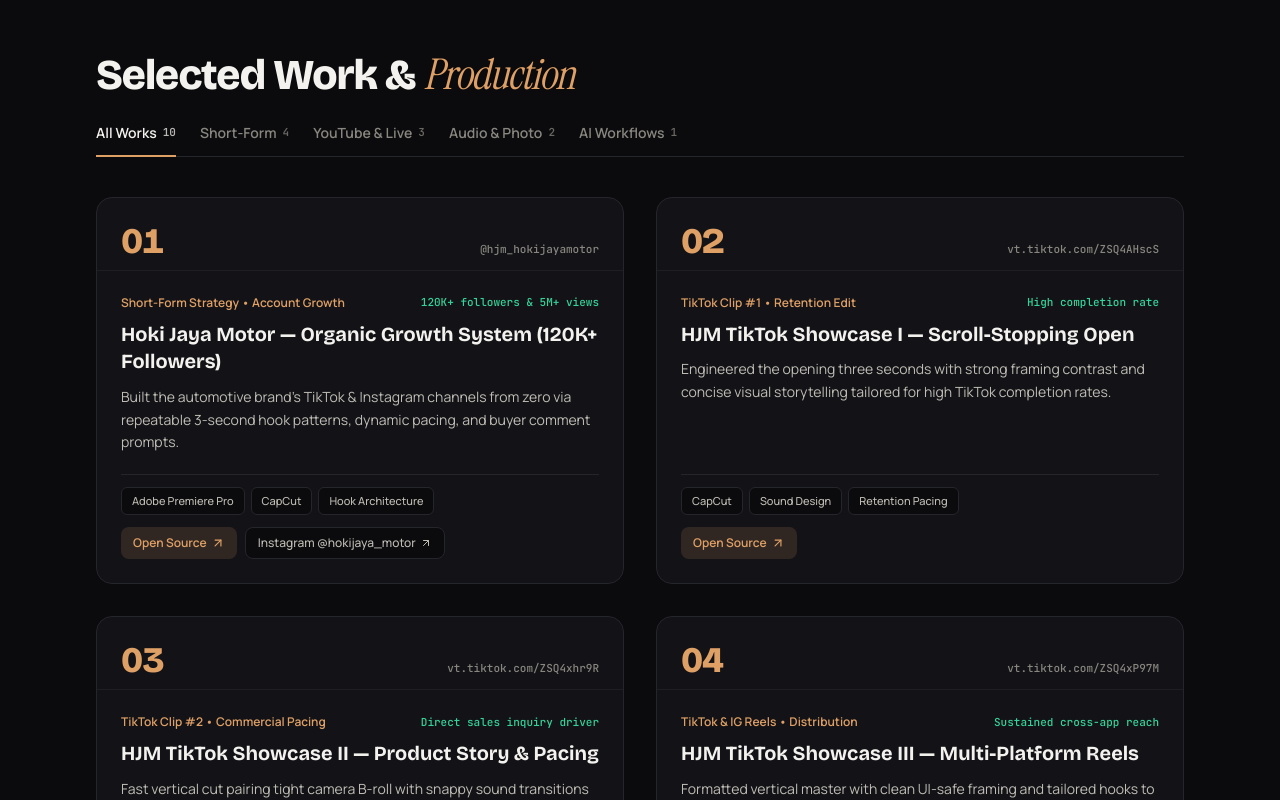
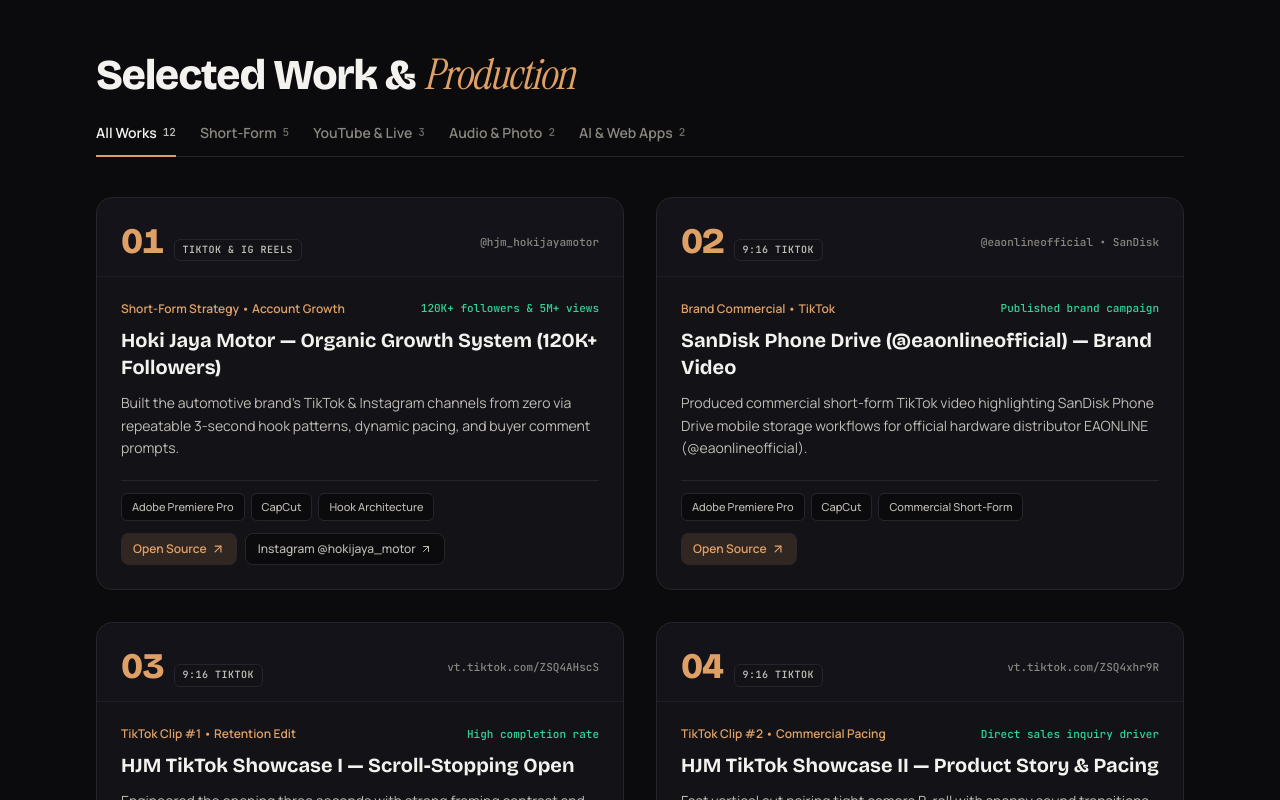
Before and after one commit to vadlyvldr/MY-CV-PORTFOLIO, a Next.js app: page / in a window 1280 px wide. Shown: the part 1080-1880 px from the top of the page. Built offline with nearby package versions, Linux system fonts and the light colour scheme.

Commit message:
feat(portfolio): add SanDisk campaign, Malesan AI app showcase, and studio AI visual

```diff
--- a/src/components/PortfolioView.tsx
+++ b/src/components/PortfolioView.tsx
@@ -47,7 +47,7 @@ const UI_COPY = {
     filterShort: "Short-Form",
     filterYoutube: "YouTube & Live",
     filterAudio: "Audio & Photo",
-    filterAi: "AI Workflows",
+    filterAi: "AI & Web Apps",
     playPreview: "Play Video",
     openChannel: "Open Source",
     expTitle: "Experience &",
@@ -82,7 +82,7 @@ const UI_COPY = {
     filterShort: "Short-Form",
     filterYoutube: "YouTube & Live",
     filterAudio: "Audio & Foto",
-    filterAi: "AI Workflow",
+    filterAi: "AI & Web App",
     playPreview: "Putar Video",
     openChannel: "Buka Tautan",
     expTitle: "Pengalaman &",
@@ -151,10 +151,17 @@ function CaseStudyCard({
           )}
         </div>
       ) : (
-        <div className="px-5 sm:px-6 pt-5 sm:pt-6 pb-2 flex items-baseline justify-between gap-4 border-b border-[var(--border-color)]/60">
-          <span className="font-display text-3xl sm:text-4xl font-extrabold tracking-tight text-[var(--accent)] tabular-nums">
-            {indexLabel}
-          </span>
+        <div className="px-5 sm:px-6 pt-5 sm:pt-6 pb-3.5 flex items-center justify-between gap-4 border-b border-[var(--border-color)]/60 bg-[var(--bg-panel)]/45">
+          <div className="inline-flex items-baseline gap-2.5">
+            <span className="font-display text-3xl sm:text-4xl font-extrabold tracking-tight text-[var(--accent)] tabular-nums">
+              {indexLabel}
+            </span>
+            {cs.reelMeta?.ratioLabel && (
+              <span className="px-2 py-0.5 rounded-md border border-[var(--border-color)] bg-[var(--bg-surface)] font-mono-tech text-[10px] font-semibold uppercase tracking-wider text-[var(--text-secondary)]">
+                {cs.reelMeta.ratioLabel}
+              </span>
+            )}
+          </div>
           <span className="font-mono-tech text-[11px] font-medium text-[var(--text-muted)] text-right truncate">
             {cs.reelMeta?.handle || pickText(cs.impact, locale)}
           </span>
--- a/src/data/cv-data.json
+++ b/src/data/cv-data.json
@@ -17,8 +17,8 @@
       "id": "Jakarta, Indonesia"
     },
     "bio": {
-      "en": "Creative Producer combining 5+ years of video directing, short-form retention editing, studio audio engineering, and operations management. Scaled Hoki Jaya Motor from zero to 120K+ TikTok followers and 5M+ organic views, launched monetized YouTube music channels, and integrate AI workflows to speed up delivery.",
-      "id": "Creative Producer dengan 5+ tahun pengalaman mengarahkan produksi video, editing short-form, rekayasa audio studio, dan manajemen operasional. Membangun TikTok Hoki Jaya Motor hingga 120K+ followers & 5M+ views organik, merintis channel musik YouTube termonetisasi, serta mengintegrasikan AI workflow."
+      "en": "Creative Producer combining 5+ years of video directing, short-form retention editing, studio audio engineering, and operations management. Scaled Hoki Jaya Motor from zero to 120K+ TikTok followers and 5M+ organic views, produced commercial reels for SanDisk (@eaonlineofficial), launched monetized YouTube music channels, and built AI-powered web tools like Malesan (malesan.my.id).",
+      "id": "Creative Producer dengan 5+ tahun pengalaman mengarahkan produksi video, editing short-form, rekayasa audio studio, dan manajemen operasional. Membangun TikTok Hoki Jaya Motor hingga 120K+ followers & 5M+ views organik, memproduksi konten komersial SanDisk (@eaonlineofficial), merintis channel musik YouTube termonetisasi, serta membangun web AI seperti Malesan (malesan.my.id)."
     },
     "targetLocation": {
       "en": "Remote Worldwide / Amsterdam, Netherlands",
@@ -159,6 +159,45 @@
         }
       ],
       "tools": ["Adobe Premiere Pro", "CapCut", "Hook Architecture"]
+    },
+    {
+      "id": "cs-sandisk-eaonline",
+      "category": "short-form",
+      "visualVariant": "reel-frame",
+      "reelMeta": {
+        "handle": "@eaonlineofficial • SanDisk",
+        "hookCue": {
+          "en": "Commercial • SanDisk Phone Drive",
+          "id": "Komersial • SanDisk Phone Drive"
+        },
+        "durationLabel": "Brand Reel",
+        "ratioLabel": "9:16 TikTok",
+        "aspectNote": {
+          "en": "Commercial TikTok showcase produced for EAONLINE Official featuring SanDisk Phone Drive.",
+          "id": "Video TikTok komersial produk SanDisk Phone Drive untuk akun resmi EAONLINE Official."
+        }
+      },
+      "visible": true,
+      "featured": true,
+      "tag": {
+        "en": "Brand Commercial • TikTok",
+        "id": "Iklan Produk Brand • TikTok"
+      },
+      "title": {
+        "en": "SanDisk Phone Drive (@eaonlineofficial) — Brand Video",
+        "id": "SanDisk Phone Drive (@eaonlineofficial) — Video Komersial TikTok"
+      },
+      "summary": {
+        "en": "Produced commercial short-form TikTok video highlighting SanDisk Phone Drive mobile storage workflows for official hardware distributor EAONLINE (@eaonlineofficial).",
+        "id": "Memproduksi video short-form komersial TikTok untuk produk SanDisk Phone Drive di kanal resmi distributor EAONLINE Official (@eaonlineofficial)."
+      },
+      "impact": {
+        "en": "Published brand campaign",
+        "id": "Rilis kampanye komersial"
+      },
+      "thumbnail": "",
+      "primaryUrl": "https://vt.tiktok.com/ZSs6TdjHb/",
+      "tools": ["Adobe Premiere Pro", "CapCut", "Commercial Short-Form"]
     },
     {
       "id": "cs-hjm-tiktok-1",
@@ -407,9 +446,44 @@
       "tools": ["Vocal Performance", "Studio One DAW", "Color Grading"]
     },
     {
+      "id": "cs-malesan-app",
+      "category": "ai-workflow",
+      "visualVariant": "image",
+      "visible": true,
+      "featured": true,
+      "tag": {
+        "en": "AI SaaS & Creator Suite • Live Product",
+        "id": "SaaS AI & Suite Kreator • Produk Live"
+      },
+      "title": {
+        "en": "Malesan (malesan.my.id) — AI Creative Companion & Video Engine",
+        "id": "Malesan (malesan.my.id) — AI Creative Companion & Video Engine"
+      },
+      "summary": {
+        "en": "Full-stack AI creator platform engineered with Next.js 16, Supabase, FFmpeg, MediaPipe, and Groq Whisper. Automates 3-angle viral ideation, 3-second hook writing, script generation, YouTube-to-9:16 Reels auto-clipping with word-level synced captions, AI voiceover/TTS, English speaking coach, and Telegram bot workflows across Web, Windows (.exe), and Android (.apk).",
+        "id": "Platform kreator full-stack yang dibangun dengan Next.js 16, Supabase, FFmpeg, MediaPipe, dan Groq Whisper. Mengotomasi riset ide viral 3 sudut pandang, penulisan hook 3 detik & naskah, auto-clipping YouTube ke Reels 9:16 lengkap dengan subtitle sinkron per kata, AI voiceover/TTS, latihan speaking, hingga integrasi Telegram bot untuk Web, Windows (.exe), & Android (.apk)."
+      },
+      "impact": {
+        "en": "Shipped Web, Desktop & Android SaaS",
+        "id": "Rilis Live Web, Desktop & Android"
+      },
+      "thumbnail": "/images/malesan-app.webp",
+      "primaryUrl": "https://www.malesan.my.id",
+      "extraLinks": [
+        {
+          "label": {
+            "en": "Open Workspace",
+            "id": "Buka Workspace"
+          },
+          "url": "https://www.malesan.my.id/masuk"
+        }
+      ],
+      "tools": ["Next.js 16", "Supabase", "FFmpeg & MediaPipe", "Groq Whisper", "AI TTS & Telegram"]
+    },
+    {
       "id": "cs-ai-workflow",
       "category": "ai-workflow",
-      "visualVariant": "ai-pipeline",
+      "visualVariant": "image",
       "visible": true,
       "featured": true,
       "tag": {
@@ -421,14 +495,24 @@
         "id": "Alur Produksi AI: Voiceover, Skrip & Web Tooling"
       },
       "summary": {
-        "en": "Daily practitioner of ElevenLabs for AI voice prototyping alongside agentic tools (Antigravity, Claude Code, OpenAI Codex, Hermes Agent) to build web apps and accelerate production turnaround. Commercial AI ad case studies are currently in active production.",
-        "id": "Aktif menggunakan ElevenLabs untuk prototipe voiceover/audio AI serta coding agent (Antigravity, Claude Code, Codex, Hermes Agent) untuk membangun aplikasi web dan mempercepat siklus konten. Studi kasus iklan berbasis AI sedang dalam produksi."
+        "en": "Daily practitioner of ElevenLabs for AI voice prototyping alongside agentic coding tools (Antigravity, Claude Code, OpenAI Codex, Hermes Agent) to build full-stack web products like Malesan (malesan.my.id), bilingual roadmaps, and modular CMS tools that speed up creative turnaround.",
+        "id": "Menggunakan ElevenLabs untuk prototipe voiceover/audio AI serta coding agent (Antigravity, Claude Code, OpenAI Codex, Hermes Agent) untuk membangun aplikasi web utuh seperti Malesan (malesan.my.id), peta studi bilingual, dan sistem CMS portofolio guna mempercepat siklus produksi."
       },
       "impact": {
         "en": "Faster audio, script & web shipping",
         "id": "Iterasi cepat audio, skrip & web"
       },
-      "thumbnail": "",
+      "thumbnail": "/images/ai-studio-workflow.jpg",
+      "primaryUrl": "https://www.malesan.my.id",
+      "extraLinks": [
+        {
+          "label": {
+            "en": "Netherlands Prep App",
+            "id": "Web Persiapan Belanda"
+          },
+          "url": "https://fadligoestoeurope.vercel.app"
+        }
+      ],
       "tools": ["ElevenLabs", "Antigravity", "Claude Code", "Codex", "Hermes Agent"]
     },
     {
@@ -502,11 +586,13 @@
       "bullets": {
         "en": [
           "Grew Hoki Jaya Motor TikTok (@hjm_hokijayamotor) and Instagram (@hokijaya_motor) from 0 to 120K+ followers and 5M+ organic views through retention-led short-form video.",
+          "Produced commercial short-form product video for SanDisk Phone Drive featured on EAONLINE Official (@eaonlineofficial).",
           "Launched and produced multi-cam music sessions for Damay Musik Subang and Project DMP from zero to full YouTube monetization.",
           "Executed solo end-to-end production as well as coordinated multi-person filming and post-production schedules."
         ],
         "id": [
           "Membangun akun TikTok (@hjm_hokijayamotor) & Instagram (@hokijaya_motor) Hoki Jaya Motor dari 0 hingga 120K+ followers dan 5 Juta+ views organik.",
+          "Memproduksi video komersial produk SanDisk Phone Drive untuk kanal TikTok resmi distributor EAONLINE Official (@eaonlineofficial).",
           "Merintis dan memproduksi sesi musik multi-kamera untuk Damay Musik Subang & Project DMP dari nol hingga sukses termonetisasi di YouTube.",
           "Mampu mengeksekusi proyek secara solo end-to-end maupun memimpin tim produksi."
         ]
@@ -530,12 +616,14 @@
       },
       "bullets": {
         "en": [
+          "Built Malesan (malesan.my.id), a full-stack AI creative companion SaaS (Next.js 16, Supabase, FFmpeg, MediaPipe, Groq Whisper, TTS) featuring viral hook/script generation, YouTube-to-9:16 auto-clipping, synced captions, and Telegram bot automation.",
           "Integrated ElevenLabs, Antigravity, Claude Code, OpenAI Codex, and Hermes Agent into daily media pipelines and rapid prototyping workflows.",
-          "Built functional custom web applications and modular portfolio tooling tailored for fast iteration."
+          "Shipped cross-platform client builds (Web, Windows, Android) and custom portfolio CMS tooling tailored for rapid iteration."
         ],
         "id": [
+          "Membangun Malesan (malesan.my.id), aplikasi SaaS AI Creative Companion full-stack (Next.js 16, Supabase, FFmpeg, MediaPipe, Groq Whisper, TTS) untuk riset hook/naskah, auto-clipping YouTube ke 9:16, subtitle otomatis, dan integrasi Telegram bot.",
           "Mengintegrasikan ElevenLabs, Antigravity, Claude Code, OpenAI Codex, dan Hermes Agent ke dalam pipeline media serta prototipe cepat.",
-          "Membangun aplikasi web kustom dan sistem portofolio modular yang mudah dikembangkan."
+          "Merilis build lintas platform (Web, Windows, Android) serta sistem CMS portofolio modular yang mudah dikembangkan."
         ]
       }
     },
@@ -742,6 +830,7 @@
         "Claude Code",
         "OpenAI Codex",
         "Hermes Agent",
+        "Next.js & Supabase Web Apps",
         "Creative Workflow Prototyping"
       ]
     },
```
Also changed, not shown: public/images/ai-studio-workflow.jpg (added), public/images/malesan-app.webp (added).
